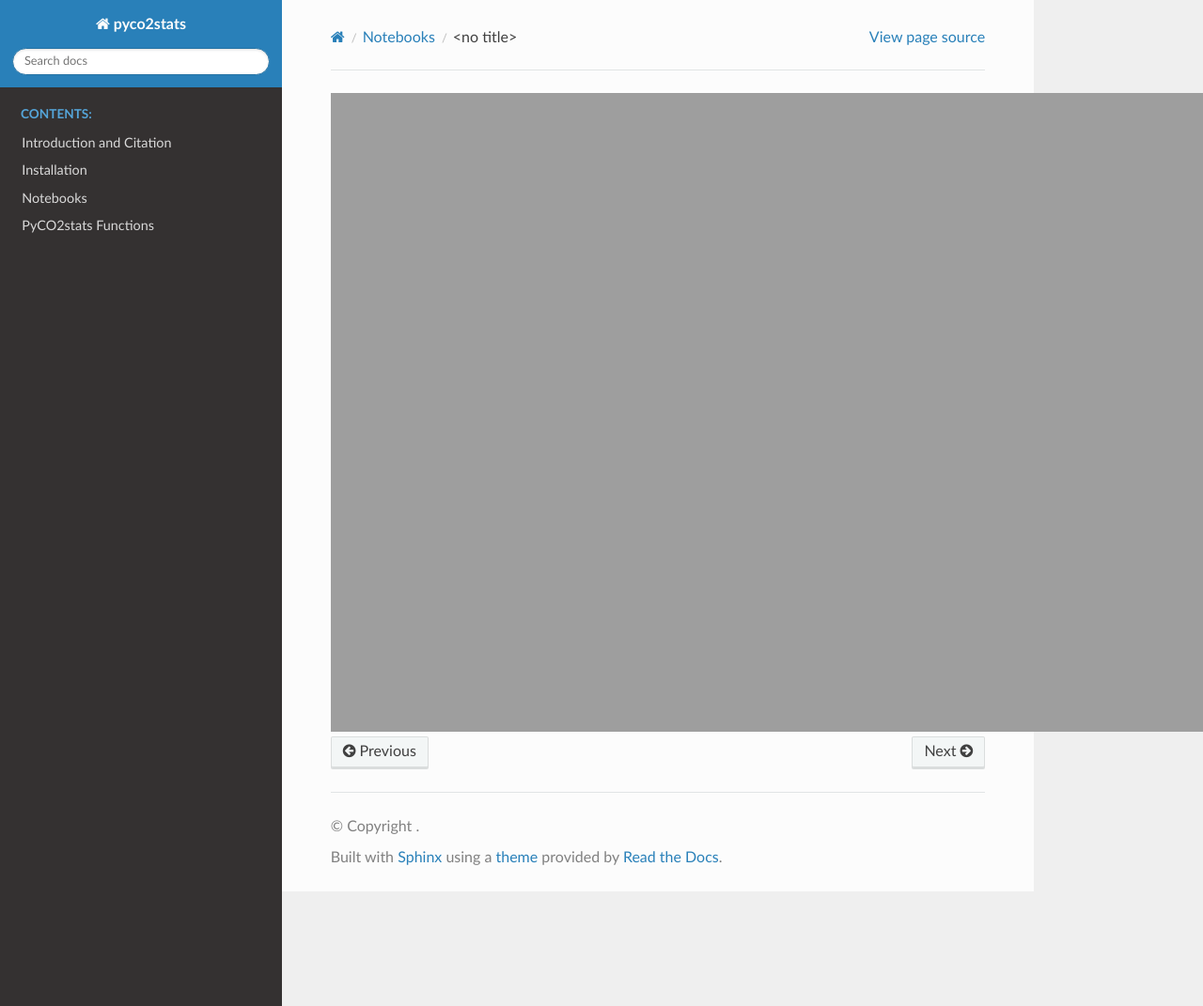
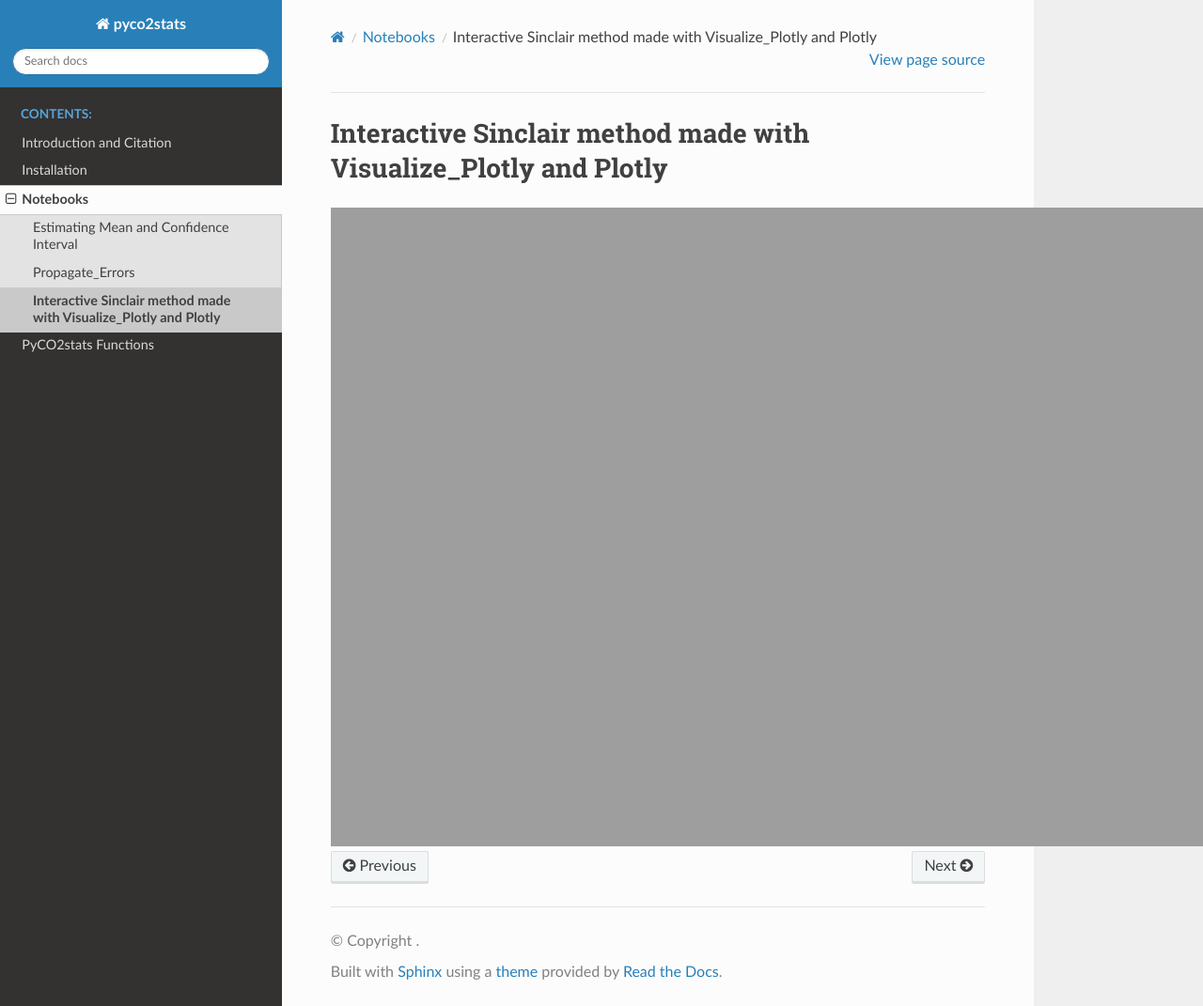
Before and after one commit to AIVolcanoLab/pyco2stats, a Sphinx documentation site: the page built from docs/sinclair.rst, in a window 1280 px wide and 1071 px high. Shown: the whole window at 94% size. Built offline with Sphinx 7.4.7 and the Read the Docs theme 3.1.0, drawn with Linux system fonts in a browser that asks for light colours; pages that are not in the unit, such as notebooks, are missing from menus.

Commit message:
Update sinclair.rst

```diff
--- a/docs/sinclair.rst
+++ b/docs/sinclair.rst
@@ -1,3 +1,6 @@
+Interactive Sinclair method made with Visualize_Plotly and Plotly
+=================================================================
+
 .. raw:: html
 
    <iframe src="_static/Sinclair_Method:plotlyonly (1).html"
```
